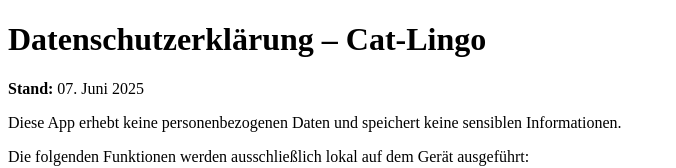
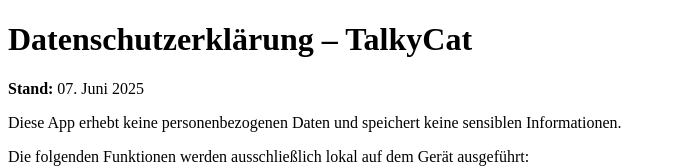
Before and after one commit to purevibecoding/cat-lingo-privacy, a plain HTML site: page index.html in a window 1280 px wide. Shown: the top 168 px of the page, without its empty margins (0-676 px from the left). Drawn offline with Linux system fonts and the light colour scheme.

Commit message:
index.html

```diff
--- a/index.html
+++ b/index.html
@@ -4,10 +4,10 @@
 <head>
   <meta charset="UTF-8">
   <meta name="viewport" content="width=device-width, initial-scale=1.0">
-  <title>Datenschutzerklärung – Cat-Lingo</title>
+  <title>Datenschutzerklärung – TalkyCat</title>
 </head>
 <body>
-  <h1>Datenschutzerklärung – Cat-Lingo</h1>
+  <h1>Datenschutzerklärung – TalkyCat</h1>
   <p><strong>Stand:</strong> 07. Juni 2025</p>
 
   <p>
```
